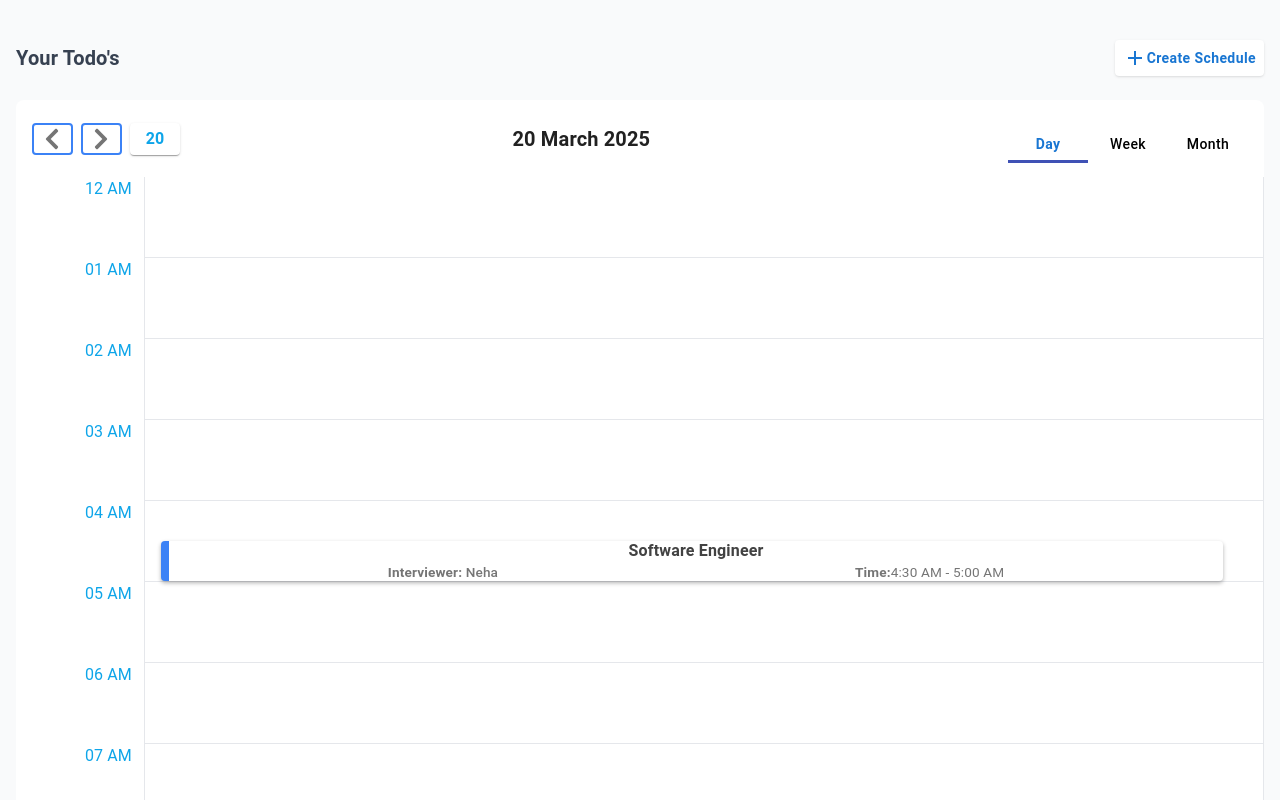
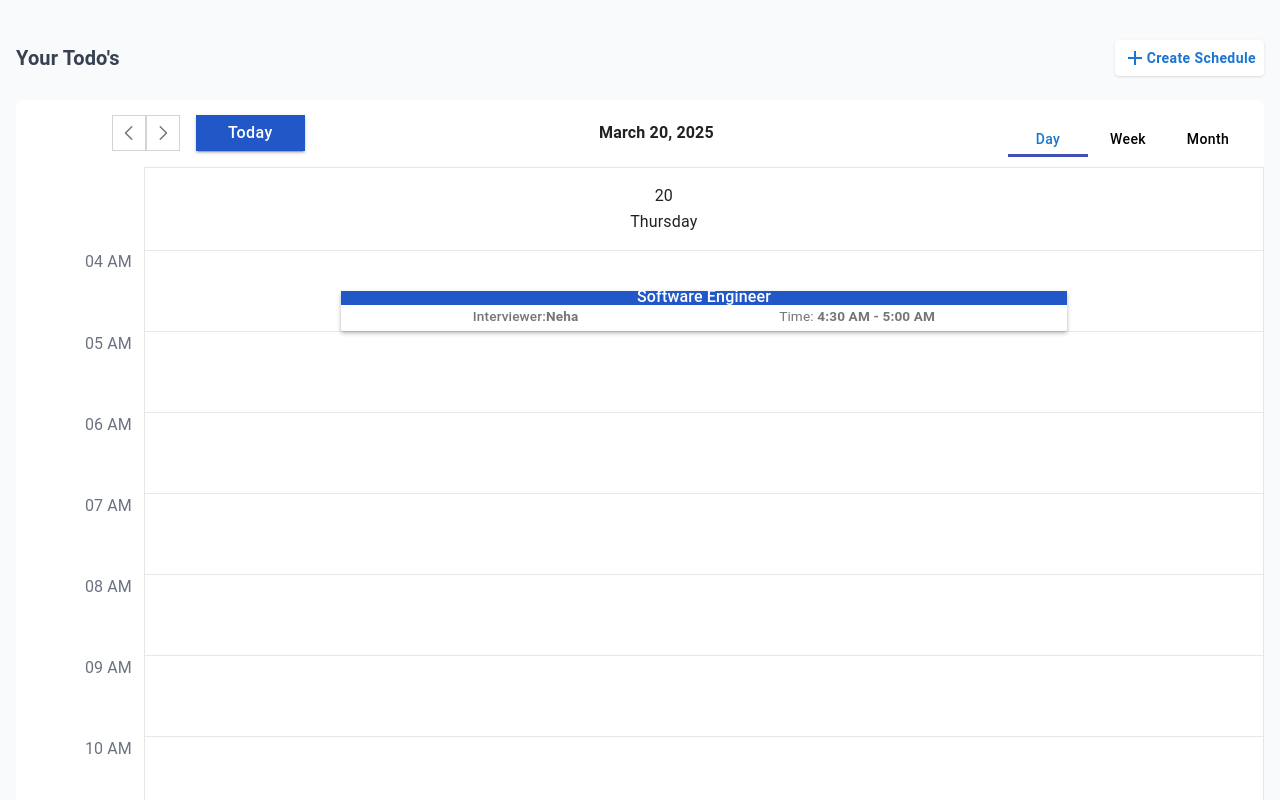
Before and after one commit to Bharath-007/Event-Schedular-UI, a React (Vite) app: page / in a window 1280 px wide. Shown: the top 800 px of the page. Built offline with nearby package versions, Linux system fonts and the light colour scheme.

Commit message:
UI changes

```diff
--- a/src/components/CalendarHeader.tsx
+++ b/src/components/CalendarHeader.tsx
@@ -1,7 +1,7 @@
 import React from "react";
-import { FaChevronLeft, FaChevronRight } from "react-icons/fa";
 import { CalendarViewProps } from "./types/types";
-import { IconButton, Paper, Tab, Tabs } from "@mui/material";
+import { Button, ButtonGroup, IconButton, Tab, Tabs } from "@mui/material";
+import { GoChevronLeft, GoChevronRight } from "react-icons/go";
 
 interface CalendarHeaderProps
   extends Pick<CalendarViewProps, "view" | "onViewChange"> {
@@ -22,13 +22,11 @@ const CalendarHeader: React.FC<CalendarHeaderProps> = ({
   const getHeaderTitle = () => {
     switch (view) {
       case "day":
-        return currentDate
-          .toLocaleDateString("en-GB", {
-            day: "numeric",
-            month: "long",
-            year: "numeric",
-          })
-          .replace(",", "");
+        return currentDate.toLocaleDateString("en-US", {
+          month: "long",
+          day: "2-digit",
+          year: "numeric",
+        });
       case "week":
         const startOfWeek = new Date(currentDate);
         startOfWeek.setDate(currentDate.getDate() - currentDate.getDay());
@@ -53,22 +51,9 @@ const CalendarHeader: React.FC<CalendarHeaderProps> = ({
   };
 
   return (
-    <div className="flex justify-between items-center px-4 py-2 bg-white rounded-t-lg">
-      <div className="flex gap-2">
-        <IconButton
-          sx={{ border: "2px solid #3b82f6", borderRadius: 1, px: 1 }}
-          onClick={onPrevious}
-          className="p-0 hover:bg-gray-200 transition duration-200 w-1/3 h-8"
-        >
-          <FaChevronLeft />
-        </IconButton>
-        <IconButton
-          sx={{ border: "2px solid #3b82f6", borderRadius: 1, px: 1 }}
-          onClick={onNext}
-          className="p-0 hover:bg-gray-200 transition duration-200 w-1/3 h-8"
-        >
-          <FaChevronRight />
-        </IconButton>
+    <div className="flex justify-between items-center py-2 bg-white rounded-t-lg pl-24 pr-4">
+      <div className="flex">
+        {/*
         <Paper
           elevation={1}
           className="font-semibold py-1 px-4 text-sky-500"
@@ -77,10 +62,47 @@ const CalendarHeader: React.FC<CalendarHeaderProps> = ({
           {view === "day"
             ? currentDate.getDate()
             : (currentDate.getDate() - currentDate.getDay()).toLocaleString()}
-        </Paper>
+        </Paper> */}
+        <ButtonGroup variant="outlined">
+          <IconButton
+            onClick={onPrevious}
+            sx={{
+              borderRadius: 0,
+              border: "1px solid #D3D3D3",
+              px: 0.5,
+              py: 0.5,
+            }}
+          >
+            <GoChevronLeft />
+          </IconButton>
+          <IconButton
+            onClick={onNext}
+            sx={{
+              borderRadius: 0,
+              border: "1px solid #D3D3D3",
+              px: 0.5,
+              py: 0.5,
+            }}
+          >
+            <GoChevronRight />
+          </IconButton>
+        </ButtonGroup>
+        <Button
+          className="ml-4 text-base"
+          onClick={onToday}
+          variant="contained"
+          sx={{
+            bgcolor: "#2257C8",
+            textTransform: "capitalize",
+            borderRadius: 0,
+            px: 4,
+          }}
+        >
+          Today
+        </Button>
       </div>
       <div className="flex items-center">
-        <h2 className="text-xl font-semibold">{getHeaderTitle()}</h2>
+        <h2 className="text-base font-semibold">{getHeaderTitle()}</h2>
       </div>
       <div className="flex items-center">
         <Tabs
@@ -102,11 +124,13 @@ const CalendarHeader: React.FC<CalendarHeaderProps> = ({
               value={label.toLowerCase()}
               sx={{
                 textTransform: "capitalize",
-                fontWeight: view === label.toLowerCase() ? 600 : 500,
+                fontWeight: 500,
                 color: view === label.toLowerCase() ? "#3f51b5" : "#000",
                 minWidth: 80,
                 "&.MuiButtonBase-root": {
                   paddingBottom: 0,
+                  paddingRight: 0,
+                  paddingLeft: 0,
                 },
               }}
             />
--- a/src/components/DayEventCard.tsx
+++ b/src/components/DayEventCard.tsx
@@ -84,17 +84,16 @@ const DayEventCard: FC<IDayEventCard> = ({
   }, [events, totalOverlapping, overlapIndex]);
 
   const boxSx: SxProps<Theme> = {
-    padding: "5px",
-    borderRadius: "4px",
-    width: "95%",
+    borderRadius: "2px",
+    width: "65%",
     // maxWidth: eventStyle.width,
-    marginLeft: 2,
-    left: eventStyle.left,
+    // marginLeft: 2,
+    // left: eventStyle.left,
     display: "flex",
     alignItems: "center",
-    justifyContent: "center",
+    justifyContent: "flex-start",
+    mx: "auto",
     boxShadow: "0px 2px 4px rgba(0, 0, 0, 0.3)",
-    borderLeft: "8px solid #3b82f6",
     position: eventStyle.position,
     flexDirection: "column",
     bgcolor: isOpen ? "#dbeafe" : "white",
@@ -112,26 +111,39 @@ const DayEventCard: FC<IDayEventCard> = ({
   return (
     <>
       <Box sx={boxSx} onClick={handleOpen}>
+        <Box
+          sx={{
+            width: "100%",
+            backgroundColor: "#2257C8",
+            display: "flex",
+            justifyContent: "space-between",
+            alignItems: "center",
+            padding: "0 5px",
+            height: "35%",
+          }}
+        >
           <Typography
             variant="body2"
             sx={{
-            fontWeight: 600,
-            color: "grey.800",
+              fontWeight: 500,
               fontSize: "1rem",
               textTransform: "capitalize",
               width: "100%",
+              color: "white",
               textAlign: "center",
             }}
           >
             {events[0]?.event?.user_det?.job_id?.jobRequest_Title ?? "N/A"}
           </Typography>
+        </Box>
         <Box
           sx={{
-            width: "60%",
+            width: "65%",
             display: "flex",
             justifyContent: "space-between",
             alignItems: "center",
             padding: "0 5px",
+            height: "60%",
           }}
         >
           <Typography
@@ -143,8 +155,10 @@ const DayEventCard: FC<IDayEventCard> = ({
               lineHeight: 1.2,
             }}
           >
-            <span className="font-semibold">Interviewer: </span>
+            Interviewer:
+            <span className="font-semibold">
               {events[0]?.event?.user_det?.handled_by?.firstName ?? "N/A"}
+            </span>
           </Typography>
           <Typography
             variant="body2"
@@ -154,9 +168,12 @@ const DayEventCard: FC<IDayEventCard> = ({
               fontSize: "0.85rem",
             }}
           >
-            <span className="font-semibold">Time:{""}</span>
+            Time:{""}
+            <span className="font-semibold">
+              {" "}
               {moment(events[0]?.start).format("h:mm A")} -{" "}
               {moment(events[0]?.end).format("h:mm A")}
+            </span>
           </Typography>
         </Box>
         {events.length > 1 && (
--- a/src/components/DayView.tsx
+++ b/src/components/DayView.tsx
@@ -1,4 +1,4 @@
-import React, { useState } from "react";
+import React, { useMemo, useState } from "react";
 import { CalendarEvent } from "./types/types";
 import { generateTimeSlots, getEventsForDate } from "./utils";
 import EventPopup from "./EventPopup";
@@ -16,6 +16,12 @@ const DayView: React.FC<DayViewProps> = ({ events, currentDate }) => {
 
   const timeSlots = generateTimeSlots();
   const dayEvents = getEventsForDate(events, currentDate);
+
+  const dayName = useMemo(
+    () => currentDate.toLocaleDateString("en-US", { weekday: "long" }),
+    []
+  );
+  const dayNumber = useMemo(() => currentDate.getDate(), []);
 
   const getEventsForTimeSlot = (timeSlot: string) => {
     const timeParts = timeSlot.split(" ");
@@ -79,23 +85,53 @@ const DayView: React.FC<DayViewProps> = ({ events, currentDate }) => {
     return groups;
   };
 
+  // Filter empty slots from the top until a slot with events is found
+  const filteredTimeSlots = timeSlots.reduce<string[]>((acc, timeSlot) => {
+    const hasEvents = getEventsForTimeSlot(timeSlot).length > 0;
+    if (acc.length > 0 || hasEvents) {
+      acc.push(timeSlot);
+    }
+    return acc;
+  }, []);
+
+  const displayTimeSlots = filteredTimeSlots
+    .concat(timeSlots.slice(filteredTimeSlots.length))
+    .slice(0, filteredTimeSlots.length);
+
+  const slotToDisplay =
+    displayTimeSlots.length === 0 ? timeSlots : displayTimeSlots;
+
   return (
     <div className="flex flex-col h-screen overflow-auto bg-gray-200 t-2">
-      <div className="flex-grow overflow-y-auto">
-        {timeSlots.map((timeSlot, index) => {
+      <div className="flex border-b relative">
+        <div
+          className={`min-h-[80px] w-32 text-right text-gray-500 border-r bg-white transform mr-px`}
+          style={{
+            padding: "0 62px",
+          }}
+        ></div>
+        <div className="min-h-[80px] w-full bg-white flex flex-col justify-center items-center mt-px mr-px pr-20">
+          <p style={{ marginBottom: 1 }}>{dayNumber}</p>
+          <p style={{ marginTop: 1 }}>{dayName}</p>
+        </div>
+      </div>
+      <div className="flex-grow overflow-y-clip">
+        {slotToDisplay.map((timeSlot, index) => {
           const slotEvents = getEventsForTimeSlot(timeSlot);
           const overlappingGroups = getOverlappingGroups(slotEvents);
 
           return (
             <div key={timeSlot} className="flex border-b relative">
               <div
-                className={`min-h-[80px] w-32 text-right text-sky-500 border-r bg-white pr-3 mr-px transform -translate-y-${
-                  index !== 0 ? 0 : 0
-                }`}
+                className={`min-h-[80px] w-32 text-right text-gray-500 border-r bg-white pr-3 mr-px transform -translate-y-0`}
               >
                 {timeSlot}
               </div>
-              <div className="flex-grow min-h-[80px] p-2 bg-white mb-px mr-px relative">
+              <div
+                className={`flex-grow min-h-[80px] bg-white mb-px mr-px relative flex justify-center items-center ${
+                  index === 0 ? "mt-px" : ""
+                }`}
+              >
                 {overlappingGroups.map((group, groupIndex) => (
                   <React.Fragment key={groupIndex}>
                     <DayEventCard
@@ -111,7 +147,6 @@ const DayView: React.FC<DayViewProps> = ({ events, currentDate }) => {
           );
         })}
       </div>
-
       {selectedEvent && (
         <EventPopup
           event={selectedEvent.event}
--- a/src/components/EventCard.tsx
+++ b/src/components/EventCard.tsx
@@ -104,7 +104,7 @@ const EventCard: FC<IEventCard> = ({ events, type }) => {
           alignItems: "start",
           boxShadow: "0px 4px 6px rgba(0, 0, 0, 0.2)",
           justifyContent: "space-between",
-          borderLeft: "1vh solid #3b82f6",
+          borderLeft: "1vh solid #2257C8",
           position: "relative",
           flexDirection: "column",
           bgcolor: isOpen ? "#dbeafe" : "white",
--- a/src/components/EventList.tsx
+++ b/src/components/EventList.tsx
@@ -54,7 +54,7 @@ const EventList: React.FC<EventListProps> = ({
           Meetings
         </Typography>
         <IconButton onClick={onClose} size={isSmallScreen ? "small" : "medium"}>
-          <IoCloseCircle color="#3b82f6" size={isSmallScreen ? 20 : 24} />
+          <IoCloseCircle color="#2257C8" size={isSmallScreen ? 20 : 24} />
         </IconButton>
       </Box>
       <Divider />
@@ -75,7 +75,7 @@ const EventList: React.FC<EventListProps> = ({
                 // borderRadius: 1,
                 boxShadow: "0 2px 4px rgba(0, 0, 0, 0.1)",
                 marginBottom: 1.5,
-                borderLeft: "1vh solid #3b82f6",
+                borderLeft: "1vh solid #2257C8",
                 position: "relative",
                 cursor: "pointer",
                 transition: "all 0.2s ease",
@@ -176,7 +176,7 @@ const EventList: React.FC<EventListProps> = ({
                 onClick={(e) => e.stopPropagation()}
               >
                 <IconButton size={isSmallScreen ? "small" : "medium"}>
-                  <IoPencil size={isSmallScreen ? 16 : 18} color="#3b82f6" />
+                  <IoPencil size={isSmallScreen ? 16 : 18} color="#2257C8" />
                 </IconButton>
                 <IconButton size={isSmallScreen ? "small" : "medium"}>
                   <IoTrash size={isSmallScreen ? 16 : 18} color="#ef4444" />
--- a/src/components/EventPopup.tsx
+++ b/src/components/EventPopup.tsx
@@ -45,9 +45,9 @@ const EventPopup: React.FC<EventPopupProps> = ({ event, onClose }) => {
           onClick={onClose}
           size="small"
           sx={{
-            bgcolor: "#3b82f6",
+            bgcolor: "#2257C8",
             color: "white",
-            "&:hover": { bgcolor: "#3b82f6" },
+            "&:hover": { bgcolor: "#2257C8" },
           }}
         >
           <CloseIcon fontSize="small" />
--- a/src/components/MonthView.tsx
+++ b/src/components/MonthView.tsx
@@ -39,7 +39,7 @@ const MonthView: React.FC<MonthViewProps> = ({ events, currentDate }) => {
     <div className="bg-white rounded-lg shadow">
       <div className="grid grid-cols-7 bg-white-100 border-b">
         {weekdays.map((day) => (
-          <div key={day} className="p-2 text-center text-sky-700 font-medium">
+          <div key={day} className="p-2 text-center text-gray-700 font-medium">
             {day}
           </div>
         ))}
@@ -79,7 +79,7 @@ const MonthView: React.FC<MonthViewProps> = ({ events, currentDate }) => {
                 <div className="mt-1 space-y-1">
                   {Object.entries(groupedEvents).map(
                     ([timeKey, timeEvents]) => (
-                      <div key={timeKey} className="flex justify-between p-3">
+                      <div key={timeKey} className="flex justify-between p-2">
                         <EventCard events={timeEvents} />
                       </div>
                     )
--- a/src/components/WeekEventCard.tsx
+++ b/src/components/WeekEventCard.tsx
@@ -94,7 +94,7 @@ const WeekEventCard: FC<IWeekEventCard> = ({
     display: "flex",
     alignItems: "start",
     boxShadow: "0px 2px 4px rgba(0, 0, 0, 0.3)",
-    borderLeft: "8px solid #3b82f6",
+    borderLeft: "8px solid #2257C8",
     position: eventStyle.position,
     flexDirection: "column",
     bgcolor: isOpen ? "#dbeafe" : "white",
--- a/src/components/WeekView.tsx
+++ b/src/components/WeekView.tsx
@@ -89,6 +89,30 @@ const WeekView: React.FC<WeekViewProps> = ({ events, currentDate }) => {
     setSelectedEvent(event);
   };
 
+  const getEarliestStartTime = () => {
+    if (!events.length) return null;
+    return Math.min(...events.map((event) => event.start.getHours())) - 1;
+  };
+
+  const getLatestEndTime = () => {
+    if (!events.length) return null;
+    return Math.max(...events.map((event) => event.end.getHours()));
+  };
+
+  const earliestStartTime = getEarliestStartTime();
+  const latestEndTime = getLatestEndTime();
+
+  const filteredTimeSlots = timeSlots.filter((timeSlot) => {
+    const timeParts = timeSlot.split(" ");
+    let hour = parseInt(timeParts[0]);
+    const period = timeParts[1];
+
+    if (period === "PM" && hour !== 12) hour += 12;
+    if (period === "AM" && hour === 12) hour = 0;
+
+    return hour >= (earliestStartTime ?? 0) && hour <= (latestEndTime ?? 23);
+  });
+
   return (
     <div className="flex flex-col h-screen overflow-auto">
       <div className="flex-none grid grid-cols-8 bg-gray-200 mr-4">
@@ -117,12 +141,11 @@ const WeekView: React.FC<WeekViewProps> = ({ events, currentDate }) => {
       </div>
 
       <div className="flex-grow overflow-y-clip">
-        {timeSlots.map((timeSlot) => (
+        {filteredTimeSlots.map((timeSlot) => (
           <div key={timeSlot} className="grid grid-cols-8 bg-gray-200">
-            <div className="min-h-20 px-2 py-1 text-right text-sky-500 bg-white mb-px">
+            <div className="min-h-20 px-2 py-1 text-right text-gray-500 bg-white">
               {timeSlot}
             </div>
-
             {daysOfWeek.map((day, dayIndex) => {
               const slotEvents = getEventsForTimeSlot(day, timeSlot);
               const overlappingGroups = getOverlappingGroups(slotEvents);
@@ -130,7 +153,9 @@ const WeekView: React.FC<WeekViewProps> = ({ events, currentDate }) => {
               return (
                 <div
                   key={dayIndex}
-                  className="min-h-20 relative bg-white mr-px mb-px"
+                  className={`min-h-20 relative bg-white mr-px mb-px ${
+                    dayIndex === 0 ? "ml-px" : ""
+                  }`}
                 >
                   {overlappingGroups.map((group, groupIndex) => (
                     <WeekEventCard
```
Lines whose indentation alone changed are shown as unchanged.
